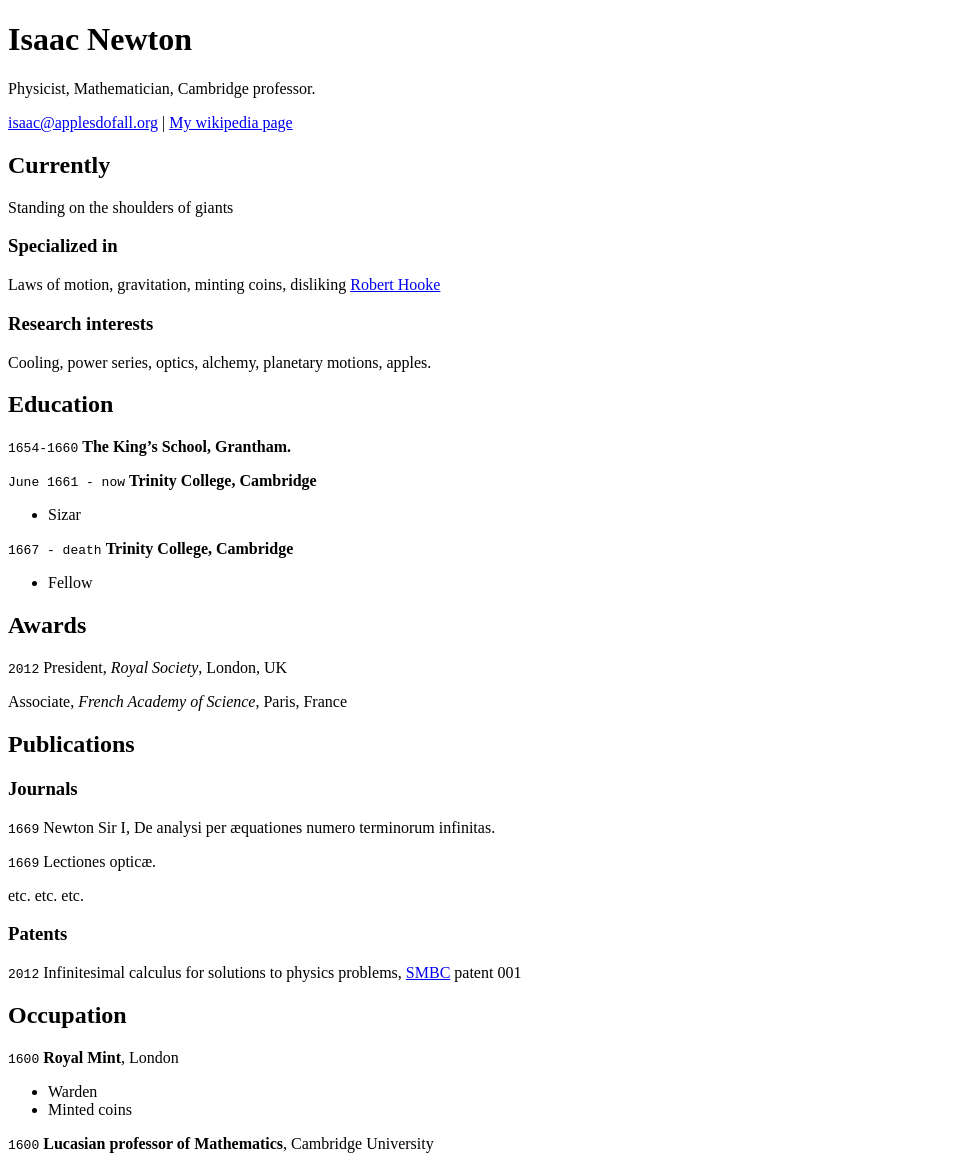
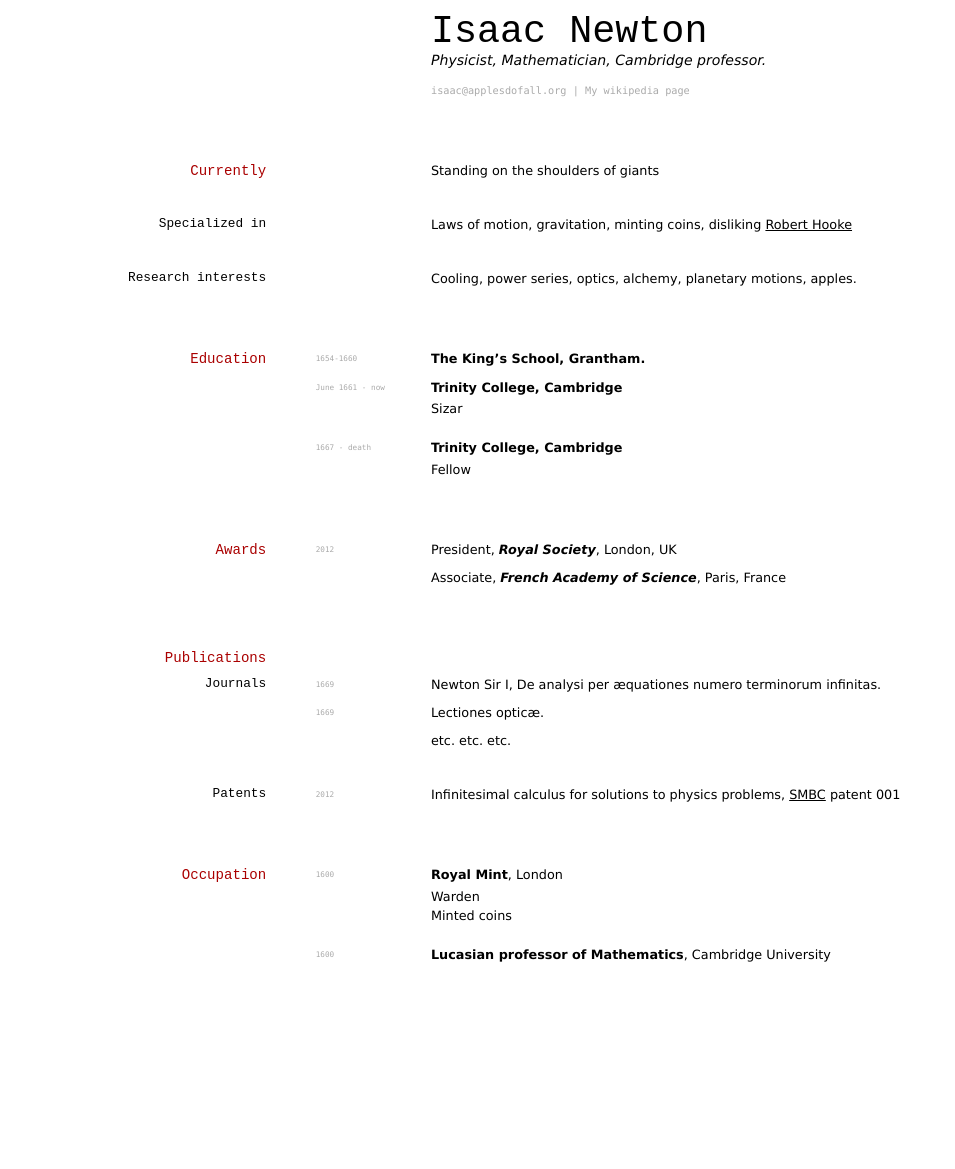
Before and after one commit to purna/portfolio, a Jekyll site: the page built from cv.md, in a window 1280 px wide. Shown: the whole page, without its empty margins (0-955 px from the left). Built offline with Jekyll 4.4.1, drawn with Linux system fonts in a browser that asks for light colours; after the commit the page ends 973 px from its top, so only the background shows below that.

Commit message:
Update cv.html

```diff
--- a/_layouts/cv.html
+++ b/_layouts/cv.html
@@ -3,8 +3,8 @@
 <head>
   <meta charset=utf-8 />
   <title> {% if page.title %} {{ page.title }} | {% endif %} CV</title>
-  <link href="media/{{ site.style }}-screen.css" type="text/css" rel="stylesheet" media="screen">
-  <link href="media/{{ site.style }}-print.css" type="text/css" rel="stylesheet" media="print">
+  <link href="/portfolio/media/{{ site.style }}-screen.css" type="text/css" rel="stylesheet" media="screen">
+  <link href="/portfolio/media/{{ site.style }}-print.css" type="text/css" rel="stylesheet" media="print">
 </head>
 <body>
   <div id="main">
```
